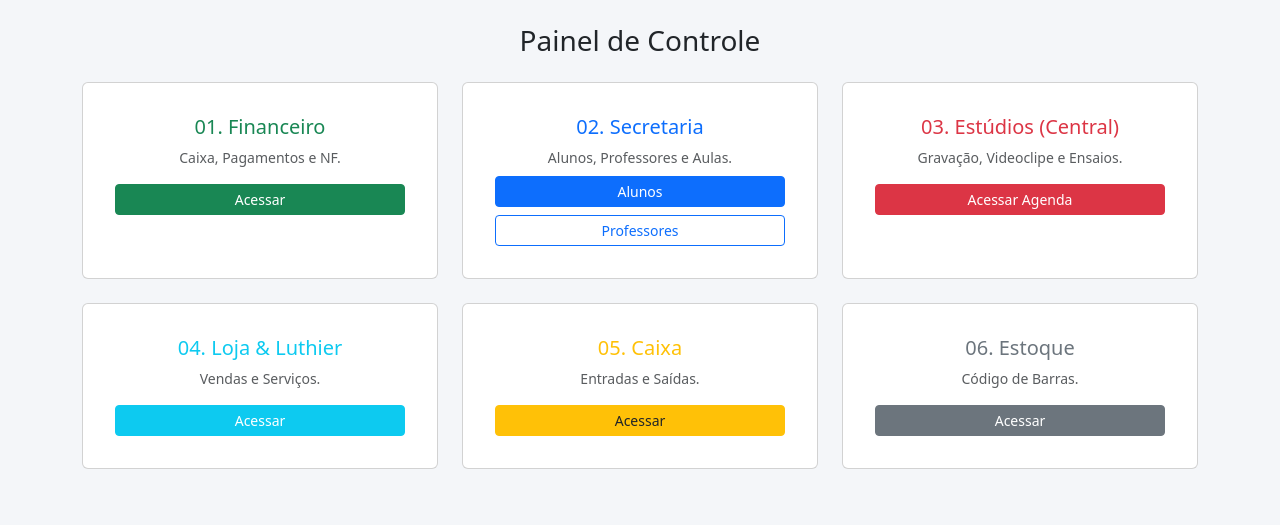
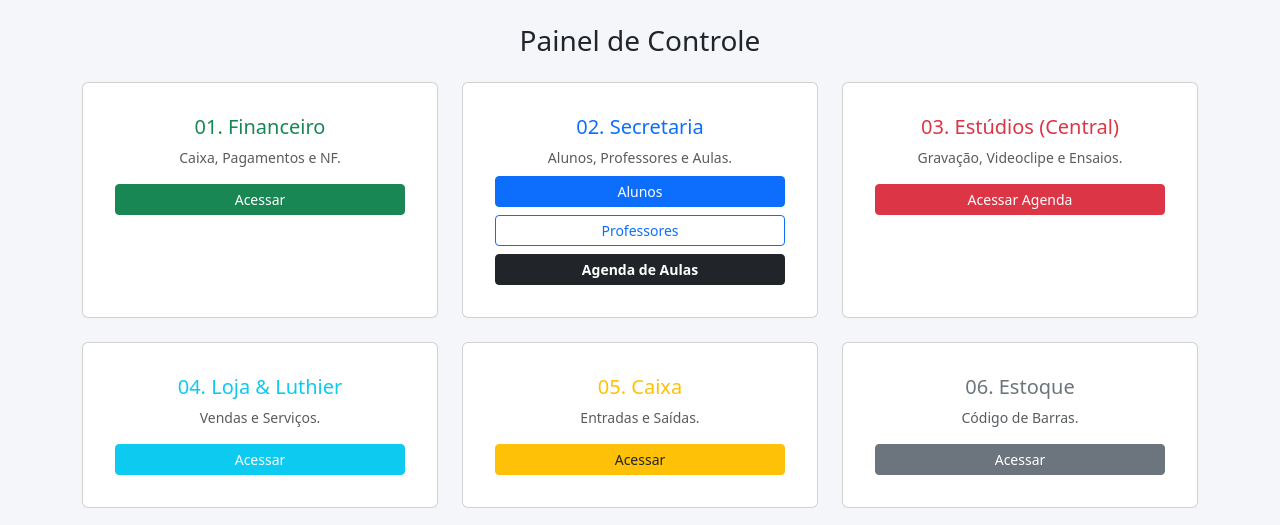
Before and after one commit to Casademusicacambuci/escola_musica, a Flask app: page /dashboard in a window 1280 px wide. Shown: the part 56-581 px from the top of the page. Run offline with Flask 3, Linux system fonts and the light colour scheme; the visitor is signed in with stand-in values (Sample User, id 1).

Commit message:
Add 'Agenda de Aulas' button to dashboard

```diff
--- a/templates/dashboard.html
+++ b/templates/dashboard.html
@@ -49,12 +49,12 @@
                         <div class="d-grid gap-2">
                             <a href="/secretaria/alunos" class="btn btn-primary btn-sm {% if role not in ['admin', 'secretaria'] %} disabled {% endif %}">Alunos</a>
                             <a href="/secretaria/professores" class="btn btn-outline-primary btn-sm {% if role not in ['admin', 'secretaria'] %} disabled {% endif %}">Professores</a>
+                            <a href="/secretaria/aulas" class="btn btn-dark btn-sm fw-bold {% if role not in ['admin', 'secretaria'] %} disabled {% endif %}">Agenda de Aulas</a>
                         </div>
                     </div>
                 </div>
             </div>
 
-            <!-- UNIFICADO: CENTRAL DE ESTÚDIOS -->
             <div class="col">
                 <div class="card card-modulo text-center p-3 {% if role not in ['admin', 'estudio', 'secretaria'] %} modulo-bloqueado {% endif %}">
                     <div class="card-body">
```
